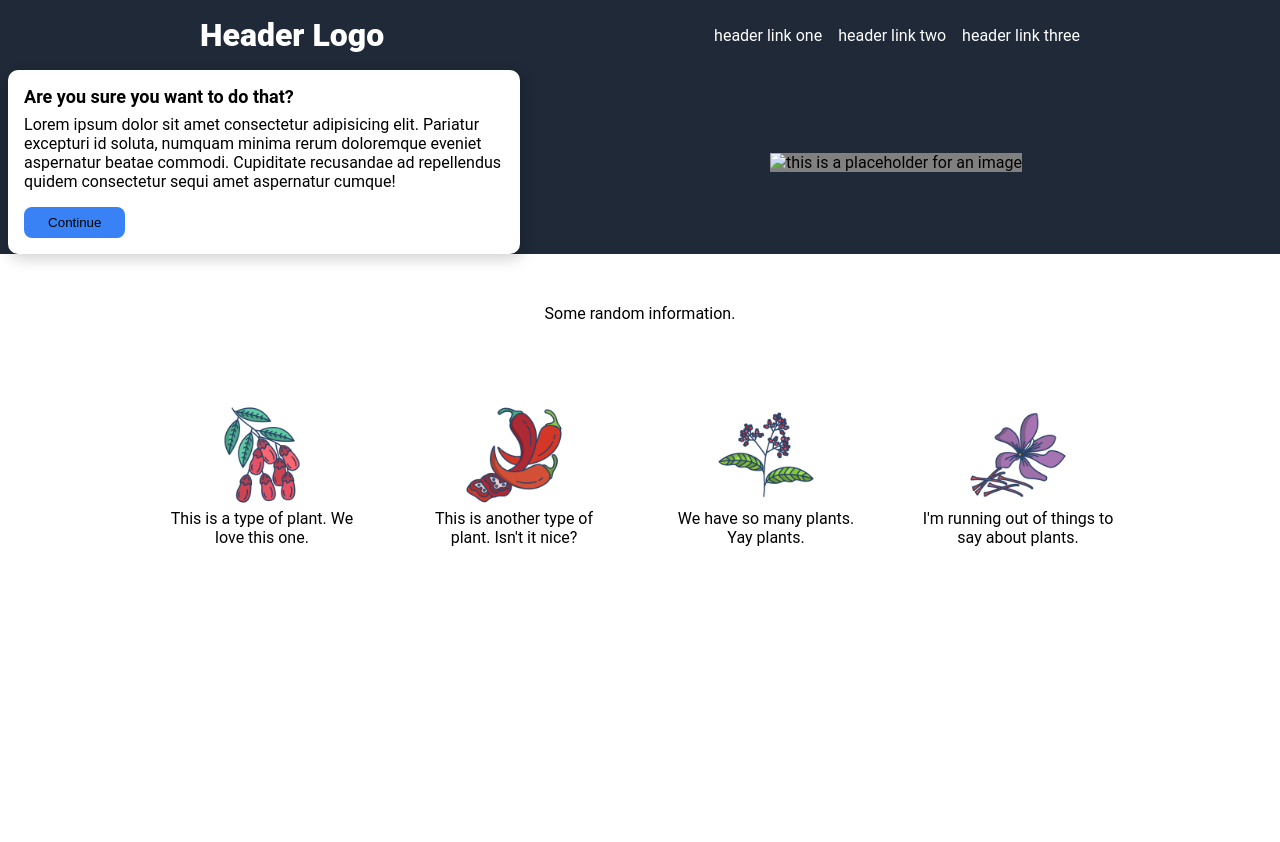
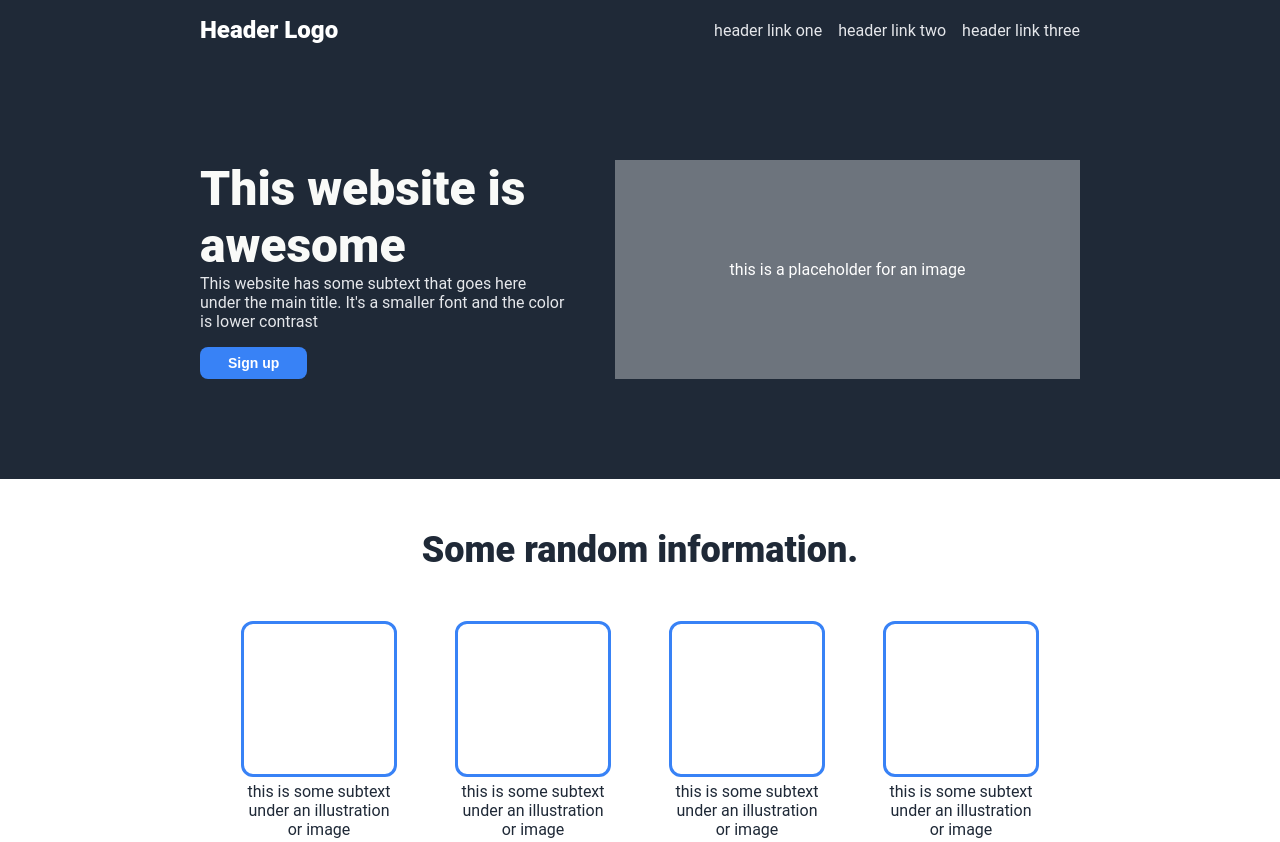
Before and after one commit to gabrieldrouin/vanilla-landing-page, a plain HTML site: page home/index.html in a window 1280 px wide. Shown: the top 842 px of the page. Before the commit the page ends 800 px from the top, so only its background shows below. Drawn offline with Linux system fonts and the light colour scheme.

Commit message:
Complete V1.0.0

```diff
--- a/home/index.html
+++ b/home/index.html
@@ -8,7 +8,7 @@
     <link rel="stylesheet" href="style.css">
   </head>
   <body>
-    <div class="header small-padding">
+    <div class="header small-padding main-color">
         <div class="logo">
             Header Logo
         </div>
@@ -19,59 +19,78 @@
         </ul>
     </div>
 
-    <div class="fold">
-        <div class="fold-wrapper">
-            <div class="fold-modal">
-                <div class="container">
-                    <div class="fold-header">Are you sure you want to do that?
+    <div class="block-padding main-color"></div>
+    <div class="fold small-padding">
+        <div class="left">
+          <h1>This website is awesome</h1>
+          <div class="text">This website has some subtext that goes here under the main title. It's a smaller font and the color is lower contrast</div>
+          <button>Sign up</button>
         </div>
-                    <div class="text">Lorem ipsum dolor sit amet consectetur adipisicing elit. Pariatur excepturi id soluta, numquam minima rerum doloremque eveniet aspernatur beatae commodi. Cupiditate recusandae ad repellendus quidem consectetur sequi amet aspernatur cumque!</div>
-                    <button class="continue">Continue</button>
-                </div>
-            </div>
-            <div class="fold-image">
-                <img src="" alt="this is a placeholder for an image">
+        <div class="right">
+          <div class="text">
+            this is a placeholder for an image
           </div>
         </div>
     </div>
+    <div class="block-padding main-color"></div>
 
-    <div class="info">
+    <div class="cards">
       <div class="block-padding">
-            <div class="title">Some random information.</div>
-        </div>
-        <div class="plants">
+        <h2>Some random information.<h2></div>
+      <div class="boxes">
         <div class="box">
-            <img src="./images/barberry.png" alt="barberry">
-            <div class="text">This is a type of plant. We love this one.</div>
+          <div class="img-placeholder"></div>
+          <div class="text">this is some subtext under an illustration or image</div>
         </div>
         <div class="box">
-            <img src="./images/chilli.png" alt="chili">
-            <div class="text">This is another type of plant. Isn't it nice?</div>
+          <div class="img-placeholder"></div>
+          <div class="text">this is some subtext under an illustration or image</div>
         </div>
         <div class="box">
-            <img src="./images/pepper.png" alt="pepper">
-            <div class="text">We have so many plants. Yay plants.</div>
+          <div class="img-placeholder"></div>
+          <div class="text">this is some subtext under an illustration or image</div>
         </div>
         <div class="box">
-            <img src="./images/saffron.png" alt="saffron">
-            <div class="text">I'm running out of things to say about plants.</div>
+          <div class="img-placeholder"></div>
+          <div class="text">this is some subtext under an illustration or image</div>
+        </div>
+      </div>
+      <div class="block-padding"></div>
+    </div>
+
+    <div class="quote big-padding grey-color">
+      <div class="block-padding grey-color"></div>
+      <p>
+        This is an inspiring quote, or a testimonial from a customer. Maybe it's just filling
+        up space, or maybe people will actually read it. Who knows? All I know is that it looks nice.
+      </p>
+      <div class="author">
+        -Thor, God of Thunder
+      </div>
+      <div class="block-padding grey-color"></div>
+    </div>
+
+    <div class="block-padding"></div>
+    <div class="cta small-padding">
+      <div class="container inner-padding">
+        <div class="left">
+          <div class="title">Call to action! It's time!</div>
+          <div class="text">Sign up for our product by clicking that button right over there!</div>
+        </div>
+        <div class="right">
+          <button class="continue">Sign up</button>
         </div>
       </div>
     </div>
-    <div class="quote">
-        <div>
+    <div class="block-padding"></div>
 
+    <div class="footer main-color">
+      <div class="footer-padding"></div>
+      <div class="text">
+        Copyright © Gabriel Drouin 2023
       </div>
+      <div class="footer-padding"></div>
     </div>
-    <div class="cta">
-        <div>
 
-        </div>
-    </div>
-    <div class="footer">
-        <div>
-
-        </div>
-    </div>
   </body>
 </html>
--- a/home/style.css
+++ b/home/style.css
@@ -6,95 +6,213 @@ body {
   margin: 0;
   background:#ffffff;
   font-family: roboto;
-  text-align: center;
 }
 
 div {
-    color: #000000;
-
+    color: #1f2937;
 }
 
-.box img {
-    width: 100px;
-    height: 100px;
+.main-color {
+  background: #1F2937;
 }
+
+.grey-color {
+  background: #e5e7eb;
+}
+
+/* header section */
 
 .header {
   display: flex;
   justify-content: space-between;
   padding: 16px;
-  background: #1F2937;
   align-items: center;
+  gap: 16px;
+  color: white;
+}
+
+.logo {
+  font-size: 24px;
+  font-weight: 900;
+  color: #ffffff;
+}
+
+ul {
+  list-style-type: none;
+  display: flex;
+  margin: 0;
+  padding: 0;
   gap: 16px;
 }
 
-.fold {
-    padding: 0;
-    margin: 0;
-    background: #1F2937;
+a {
+  text-decoration: none;
+  color: #e5e7eb;
 }
 
-.fold-left {
-    color: #ffffff;
+/* fold section */
+
+.fold {
+  display: flex;
+  padding: 0;
+  margin: 0;
+  background: #1F2937;
+
 }
 
-.profile-image {
-  box-shadow: inset 2px 2px 4px rgba(0,0,0,.5);
-  border-radius: 50%;
-  width: 48px;
-  height: 48px;
+.fold .left {
+  flex: auto;
+  width: 0;
+  margin-right: 50px;
 }
 
-.logo {
-  font-size: 32px;
+h1 {
+  font-size: 48px;
   font-weight: 900;
-  color: #ffffff
+  color: #f9faf8;
+  margin: 0;
+}
+
+.fold .right {
+  display: flex;
+  flex: auto;
+  width: 0;
+  background-color: #6D747D;
+  justify-content: center;
+  align-items: center;
+  padding-left: 50px;
+  padding-right: 50px;
+}
+
+.left .text {
+  margin-bottom: 16px;
+  color: #e5e7eb;
+}
+
+.right .text {
+  color: white;
 }
 
 button {
   border: none;
   border-radius: 8px;
   background-color: #3882F6;
-  padding: 8px 24px;
+  padding: 8px 28px;
+  color: white;
+  font-weight: 600;
+  font-size: 14px;
 }
 
-a {
-  /* this removes the line under our links */
-  text-decoration: none;
-  color: white;
+/* cards section */
+
+.cards {
+  display: flex;
+  flex-direction: column;
+  padding: 0;
+  margin: 0;
+  text-align: center;
 }
 
-ul {
-  list-style-type: none;
+h2 {
+    margin: 0;
+    border-width: 100px;
+    font-size: 36px;
+    font-weight: 900;
 }
 
-/* cards */
-
-
-ul {
-  display: flex;
-  margin: 0;
-  padding: 0;
-  gap: 16px;
+.box .text {
+  margin-top: 5px;
 }
 
-.title {
-    margin-bottom: 32px;
-}
+.box .img-placeholder {
+  width: 150px;
+  height: 150px;
+  border: 3px solid #3882F6;
+  border-radius: 12px;
 
-.plants {
-display: flex;
-justify-content: center;
-gap: 52px;
 }
 
 .box {
-max-width: 200px;
+  display: flex;
+  flex-direction: column;
+  align-items: center;
+  max-width: 150px;
 }
 
-/* cards */
 
-/* overall */
+.boxes {
+display: flex;
+justify-content: center;
+gap: 64px;
+
+}
+
+/* quote */
+
+.check {
+  display: flex;
+  flex-direction: column;
+  padding: 0;
+  margin: 0;
+  text-align: center;
+}
+
+.quote p {
+  font-size: 36px;
+  font-style: italic;
+  font-weight: 300;
+  text-align: left;
+  padding: 0;
+  margin: 0;
+}
+
+.quote .author {
+  text-align: right;
+  border-width: 100px;
+  font-size: 22px;
+  font-weight: 900;
+}
+
+/* cta */
+
+.cta .container {
+  display: flex;
+  background: #3882f6;
+  justify-content: space-between;
+  text-align: left;
+  color: white;
+  border-radius: 12px;
+  align-items: center;
+}
+
+.left .title {
+  display: flex;
+  align-items: center;
+  color: white;
+  margin-bottom: 2px;
+  font-weight: 600;
+  font-size: 20px;
+}
+
+.container .left .text {
+  margin: 0;
+}
+
+.right button {
+  border: 2px solid #ffffff;
+  font-weight: 600;
+  display: flex;
+
+}
+
+/* footer */
+
+.footer .text {
+  color: white;
+  text-align: center;
+}
+
+/* paddings */
 
 .small-padding {
     padding-left: 200px;
@@ -102,62 +220,18 @@ max-width: 200px;
 }
 
 .big-padding {
-    padding-left: 300px;
-    padding-right: 300px;
+    padding-left: 260px;
+    padding-right: 260px;
 }
 
 .block-padding {
     padding: 50px;
 }
 
-
-
-
-
-
-
-
-
-
-
-.fold-wrapper {
-    display: flex;
-    align-items: center;
-    justify-content: center;
-    text-align: left;
-  }
-
-.fold-modal {
-    background: white;
-    width: 480px;
-    border-radius: 10px;
-    box-shadow: 2px 4px 16px rgba(0,0,0,.2);
-    display: flex;
-    gap: 16px;
-    padding: 16px;
-  }
-
-.fold-header {
-    display: flex;
-    align-items: center;
-    justify-content: space-between;
-    font-size: 18px;
-    font-weight: 700;
-    margin-bottom: 8px;
+.footer-padding {
+  padding: 20px;
 }
 
-.fold-image img {
-
-    gap: 50px;
-    width: 200px;
-    height: 200px;
+.inner-padding {
+  padding: 40px 100px;
 }
-
-.fold-image {
-    background-color: grey;
-    margin: 0 250px;
-}
-
-  .text {
-    margin-bottom: 16px;
-  }
```
Also changed, not shown: given.png (added), home/images/barberry.png (deleted), home/images/chilli.png (deleted), home/images/pepper.png (deleted), home/images/saffron.png (deleted), result.png (added), 2 other files. Lines whose indentation alone changed are shown as unchanged.
